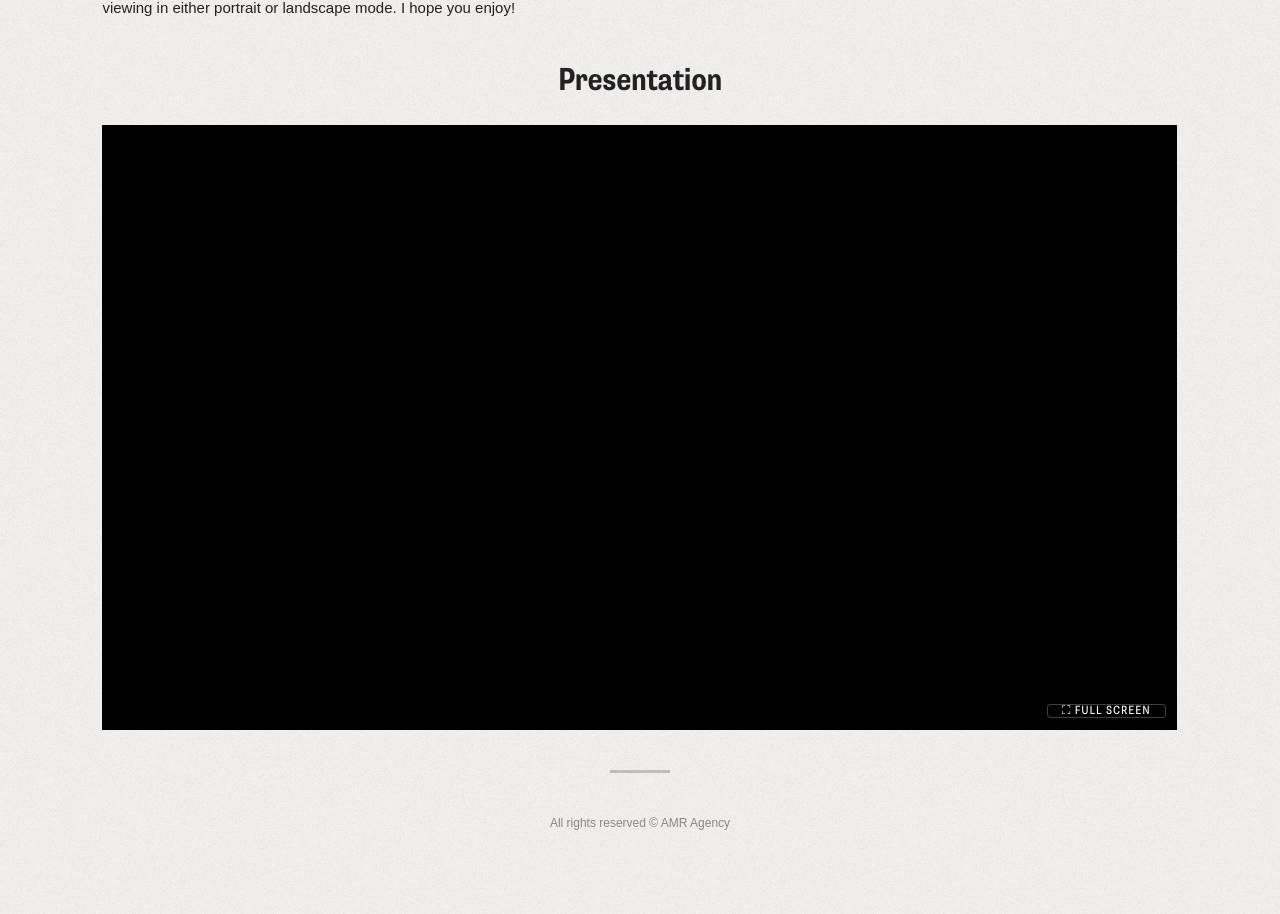
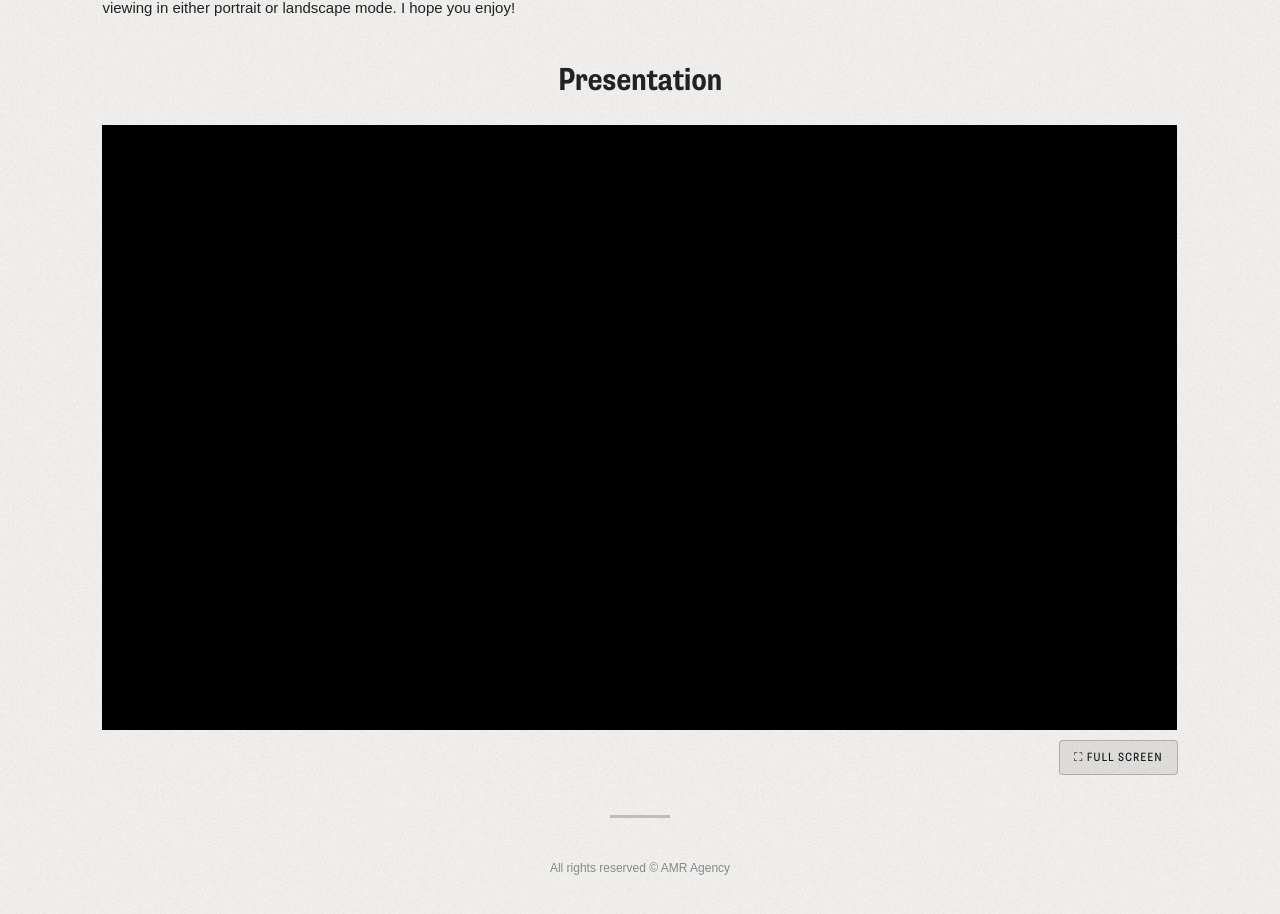
Before and after one commit to MauryaKumpatla/mauryasworksamples, a Next.js app: page /indianapacersprojects/presentation in a window 1280 px wide. Shown: the part 256-1170 px from the top of the page. Built offline with nearby package versions, Linux system fonts and the light colour scheme; a web font is replaced by a local one.

Commit message:
Move fullscreen button below iframe so it's clickable on desktop

```diff
--- a/app/indianapacersprojects/presentation/page.tsx
+++ b/app/indianapacersprojects/presentation/page.tsx
@@ -129,7 +129,7 @@ export default function PacersPresentation() {
           )}
 
           {/* Normal embed with fullscreen button */}
-          <div ref={containerRef} style={{ position: 'relative', lineHeight: 0 }}>
+          <div ref={containerRef} style={{ lineHeight: 0 }}>
             <iframe
               ref={iframeRef}
               src="/pacers-presentation.html"
@@ -138,27 +138,25 @@ export default function PacersPresentation() {
               loading="lazy"
               allowFullScreen
             />
+          </div>
+          <div style={{ textAlign: 'right', marginTop: '10px' }}>
             <button
               onClick={enterFullscreen}
               title="Enter fullscreen"
               style={{
-                position: 'absolute',
-                bottom: '12px',
-                right: '12px',
-                background: 'rgba(0,0,0,0.55)',
-                border: '1px solid rgba(255,255,255,0.25)',
-                color: '#fff',
+                background: 'rgba(22,22,22,0.08)',
+                border: '1.5px solid rgba(22,22,22,0.22)',
+                color: '#161616',
                 fontFamily: titleFont,
                 fontSize: '12px',
                 letterSpacing: '0.08em',
                 padding: '6px 14px',
                 borderRadius: '4px',
                 cursor: 'pointer',
-                backdropFilter: 'blur(4px)',
                 transition: 'background 0.15s ease',
               }}
-              onMouseEnter={e => (e.currentTarget.style.background = 'rgba(0,0,0,0.75)')}
-              onMouseLeave={e => (e.currentTarget.style.background = 'rgba(0,0,0,0.55)')}
+              onMouseEnter={e => (e.currentTarget.style.background = 'rgba(22,22,22,0.15)')}
+              onMouseLeave={e => (e.currentTarget.style.background = 'rgba(22,22,22,0.08)')}
             >
               ⛶ FULL SCREEN
             </button>
```
